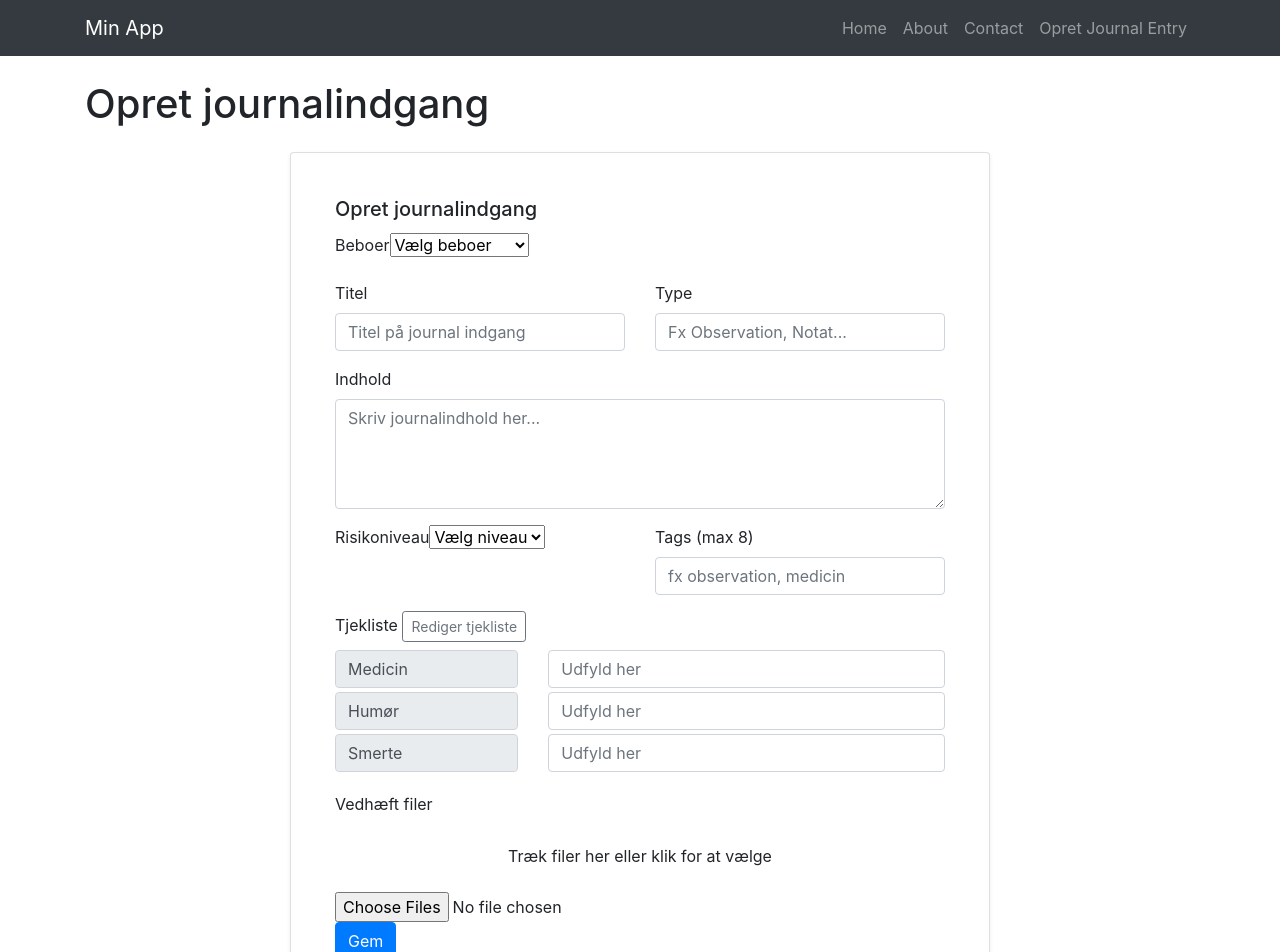
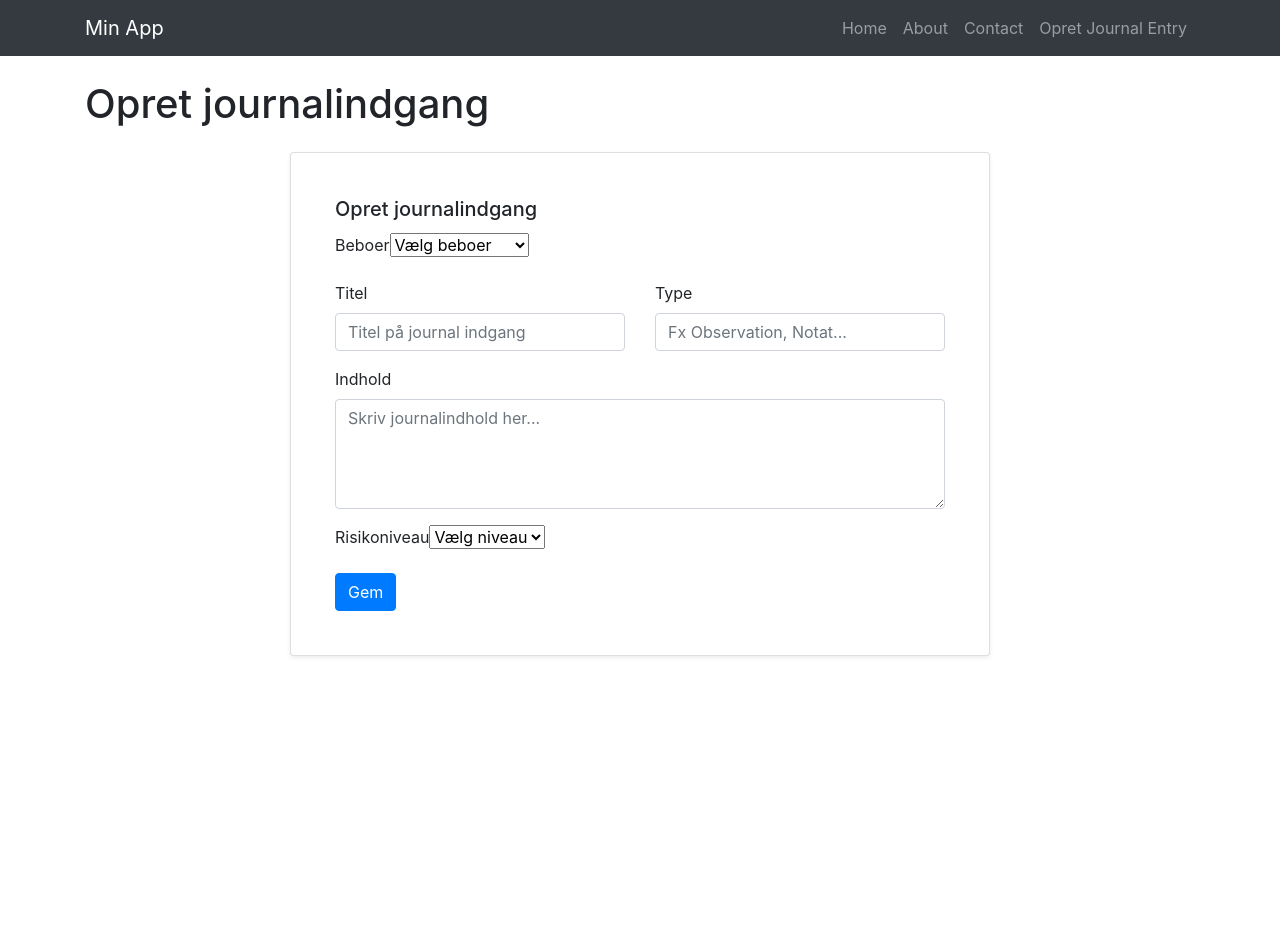
Before and after one commit to Carebridge-org/Carebridge-frontend, a React (Vite) app: page /create-journal in a window 1280 px wide. Shown: the top 952 px of the page. After the commit the page ends 800 px from the top, so only its background shows below. Built offline with nearby package versions, Linux system fonts and the light colour scheme.

Commit message:
Journal overview og fjernelse af visse datafelter

```diff
--- a/src/api/journalService.js
+++ b/src/api/journalService.js
@@ -3,7 +3,6 @@ export function getResidents() {
   return new Promise((resolve) => {
     setTimeout(() => {
       resolve([
-        { id: 1, username: "hans", displayName: "Hans Hansen" },
         { id: 2, username: "anna", displayName: "Anna Andersen" },
         { id: 3, username: "peter", displayName: "Peter Petersen" },
       ]);
--- a/src/components/ChecklistEditor.jsx
+++ /dev/null
@@ -1,88 +0,0 @@
-import { useState } from "react";
-import { Form, Button, Row, Col } from "react-bootstrap";
-
-export default function ChecklistEditor({ checklistData, onChange }) {
-  const [editing, setEditing] = useState(false);
-
-  function handleLabelChange(index, newLabel) {
-    const updated = [...checklistData];
-    updated[index].label = newLabel;
-    onChange(updated);
-  }
-
-  function handleValueChange(index, newValue) {
-    const updated = [...checklistData];
-    updated[index].value = newValue;
-    onChange(updated);
-  }
-
-  function addItem() {
-    onChange([...checklistData, { label: "", value: "" }]);
-  }
-
-  function removeItem(index) {
-    const updated = checklistData.filter((_, i) => i !== index);
-    onChange(updated);
-  }
-
-  return (
-    <Form.Group className="mb-3">
-      <Form.Label>
-        Tjekliste{" "}
-        <Button
-          size="sm"
-          variant="outline-secondary"
-          onClick={() => setEditing(!editing)}
-        >
-          {editing ? "Gem tjekliste" : "Rediger tjekliste"}
-        </Button>
-      </Form.Label>
-
-      <div className="d-flex flex-column gap-2">
-        {checklistData.map((item, idx) => (
-          <Row key={idx} className="align-items-center mb-1">
-            <Col xs={4}>
-              <Form.Control
-                type="text"
-                value={item.label}
-                onChange={(e) => handleLabelChange(idx, e.target.value)}
-                disabled={!editing}
-                placeholder="Fx Medicin"
-              />
-            </Col>
-            <Col xs={8}>
-              <Form.Control
-                type="text"
-                value={item.value}
-                onChange={(e) => handleValueChange(idx, e.target.value)}
-                placeholder="Udfyld her"
-              />
-            </Col>
-            {editing && (
-              <Col xs="auto">
-                <Button
-                  variant="outline-danger"
-                  size="sm"
-                  onClick={() => removeItem(idx)}
-                >
-                  Fjern
-                </Button>
-              </Col>
-            )}
-          </Row>
-        ))}
-      </div>
-
-      {editing && (
-        <Button
-          variant="outline-primary"
-          size="sm"
-          className="mt-2"
-          onClick={addItem}
-        >
-          Tilføj punkt
-        </Button>
-      )}
-    </Form.Group>
-  );
-}
--- a/src/components/FileUpload.jsx
+++ /dev/null
@@ -1,65 +0,0 @@
-import { useRef } from "react";
-
-export default function FileUpload ({ files, setFiles }) {
-    const fileInputRef = useRef(null);
-
-    function handleFilesChange(e) {
-        const selectedFiles = Array.from(e.target.files);
-        setFiles([...files, ...selectedFiles]);
-    }
-
-    function removeFile(index) {
-        const newFiles = files.filter((_, i) => i !== index);
-        setFiles(newFiles);
-    }
-
-    function handleDrop(e) {
-        e.preventDefault();
-        const droppedFiles = Array.from(e.dataTransfer.files);
-        setFiles([... files, ...droppedFiles]);
-    }
-
-    function handleDragOver(e) {
-        e.preventDefault();
-    }
-
-    return (
-    <div>
-      <label className="block font-medium mb-1">Vedhæft filer</label>
-      <div
-        className="border-dashed border-2 border-gray-400 rounded p-4 text-center cursor-pointer"
-        onDrop={handleDrop}
-        onDragOver={handleDragOver}
-        onClick={() => fileInputRef.current.click()}
-      >
-        Træk filer her eller klik for at vælge
-      </div>
-
-      <input
-        type="file"
-        multiple
-        ref={fileInputRef}
-        onChange={handleFilesChange}
-        className="hidden"
-      />
-
-      {/* Preview */}
-      {files.length > 0 && (
-        <ul className="mt-2 space-y-1">
-          {files.map((file, index) => (
-            <li key={index} className="flex justify-between items-center border p-1 rounded">
-              <span>{file.name} ({(file.size / 1024).toFixed(1)} KB)</span>
-              <button
-                type="button"
-                onClick={() => removeFile(index)}
-                className="text-red-600 hover:text-red-800"
-              >
-                Fjern
-              </button>
-            </li>
-          ))}
-        </ul>
-      )}
-    </div>
-  );
-}
--- a/src/components/JournalForm.jsx
+++ b/src/components/Journal/JournalForm.jsx
@@ -1,11 +1,13 @@
 import { useState } from "react";
 import { Form, Button, Row, Col, Alert, Card, ListGroup } from "react-bootstrap";
-import { createJournalEntry } from "../api/journalService";
-import { validateJournal } from "../utils/validation";
-import FileUpload from "./FileUpload";
-import ChecklistEditor from "./ChecklistEditor";
+//import { createJournalEntry } from "../../api/journalService";
+import { validateJournal } from "../../utils/validation";
+import { useNavigate } from "react-router-dom";
 
-export default function JournalForm({ residents, currentUser, initialData }) {
+
+export default function JournalForm({ residents, currentUser, initialData, addJournal }) {
+  const navigate = useNavigate();
+
   const [formData, setFormData] = useState(
     initialData || {
       resident: "",
@@ -13,13 +15,6 @@ export default function JournalForm({ residents, currentUser, initialData }) {
       type: "",
       content: "",
       riskAssessment: "",
-      tags: "",
-      checklistData: [
-        { label: "Medicin", value: "" },
-        { label: "Humør", value: "" },
-        { label: "Smerte", value: "" },
-      ],
-      attachments: [],
     }
   );
 
@@ -36,7 +31,7 @@ export default function JournalForm({ residents, currentUser, initialData }) {
     setFormData((prev) => ({ ...prev, attachments: files }));
   }
 
-  async function handleSubmit(e) {
+  function handleSubmit(e) {
     e.preventDefault();
     setStatus("loading");
 
@@ -48,10 +43,21 @@ export default function JournalForm({ residents, currentUser, initialData }) {
       return;
     }
 
-    try {
-      const payload = { ...formData, author: currentUser.id };
-      await createJournalEntry(payload);
-      setStatus("success");
+    const newJournal = {
+      id: Date.now(),
+      resident: formData.resident,
+      title: formData.title,
+      type: formData.type,
+      content: formData.content,
+      riskAssessment: formData.riskAssessment,
+      createdAt: new Date().toISOString,
+      author: currentUser.displayName,
+    };
+
+    addJournal(prev => [...prev, newJournal]);
+    setStatus("success");
+
+    navigate("/journal-overview");
 
       if (!initialData) {
         setFormData({
@@ -70,11 +76,7 @@ export default function JournalForm({ residents, currentUser, initialData }) {
         });
         setErrors({});
       }
-    } catch (err) {
-      console.error(err);
-      setStatus("error");
     }
-  }
 
   return (
     <Card className="p-4 shadow-sm mx-auto" style={{ maxWidth: "700px" }}>
@@ -163,51 +165,13 @@ export default function JournalForm({ residents, currentUser, initialData }) {
                 )}
               </Form.Group>
             </Col>
-            <Col>
-              <Form.Group>
-                <Form.Label>Tags (max 8)</Form.Label>
-                <Form.Control
-                  type="text"
-                  name="tags"
-                  value={formData.tags}
-                  onChange={handleChange}
-                  placeholder="fx observation, medicin"
-                />
-                {errors.tags && <Form.Text className="text-danger">{errors.tags}</Form.Text>}
-              </Form.Group>
-            </Col>
           </Row>
-
-          {/* --- ChecklistEditor --- */}
-          <ChecklistEditor
-            checklistData={formData.checklistData}
-            onChange={(updated) => setFormData((prev) => ({ ...prev, checklistData: updated }))}
-          />
-
-          {/* --- FileUpload --- */}
-          <FileUpload files={formData.attachments} setFiles={handleFiles} />
 
           {/* Submit */}
           <Button variant="primary" type="submit" disabled={status === "loading"}>
             {status === "loading" ? "Gemmer..." : "Gem"}
           </Button>
         </Form>
-
-        {/* Vedhæftede filer preview */}
-        {formData.attachments.length > 0 && (
-          <Card className="mt-3">
-            <Card.Body>
-              <Card.Title>Vedhæftede filer</Card.Title>
-              <ListGroup variant="flush">
-                {formData.attachments.map((file, idx) => (
-                  <ListGroup.Item key={idx}>
-                    {file.name} ({Math.round(file.size / 1024)} KB)
-                  </ListGroup.Item>
-                ))}
-              </ListGroup>
-            </Card.Body>
-          </Card>
-        )}
       </Card.Body>
     </Card>
   );
--- /dev/null
+++ b/src/components/Journal/JournalList.jsx
@@ -0,0 +1,33 @@
+import { Card, Button, ListGroup } from "react-bootstrap";
+import { Link } from "react-router-dom";
+
+export default function JournalList({ journals }) {
+  if (!journals.length) return <p className="text-muted">Ingen journaler oprettet endnu.</p>;
+
+  return (
+    <Card className="p-4 shadow-sm mx-auto" style={{ maxWidth: "800px" }}>
+      <Card.Body>
+        <Card.Title>Journaloversigt</Card.Title>
+        <ListGroup>
+          {journals.map(j => (
+            <ListGroup.Item key={j.id} className="d-flex justify-content-between">
+              <div>
+                <strong>{j.title}</strong>
+                <div className="text-muted" style={{ fontSize: "0.9rem" }}>
+                  {j.createdAt}
+                </div>
+                <div style={{ maxWidth: "500px" }} className="text-truncate">
+                  {j.content}
+                </div>
+              </div>
+              <Button variant="primary" as={Link} to={`/journal/${j.id}`}>Åbn</Button>
+            </ListGroup.Item>
+          ))}
+        </ListGroup>
+        <div className="mt-3 text-end">
+          <Button as={Link} to="/create-journal">Opret ny journal</Button>
+        </div>
+      </Card.Body>
+    </Card>
+  );
+}
--- /dev/null
+++ b/src/components/Journal/ShowJournalDetails.jsx
@@ -0,0 +1,30 @@
+import { useParams, Link } from "react-router-dom";
+import { Card, Button } from "react-bootstrap";
+
+export default function ShowJournalDetails({ journals }) {
+  const { journalId } = useParams();
+  const journal = journals.find(j => j.id === Number(journalId));
+
+  if (!journal) return <p>Journalen blev ikke fundet.</p>;
+
+  return (
+    <Card className="p-4 shadow-sm mx-auto" style={{ maxWidth: "700px" }}>
+      <Card.Body>
+        <Card.Title>{journal.title}</Card.Title>
+        <Card.Subtitle className="mb-2 text-muted">
+          {journal.createdAt} | Beboer: {journal.resident|| "Ukendt"}
+        </Card.Subtitle>
+        <Card.Text>
+          <strong>Type:</strong> {journal.type || "-"} <br />
+          <strong>Risikoniveau:</strong> {journal.riskAssessment || "-"} <br />
+          <strong>Indhold:</strong> <br />
+          {journal.content}
+          <Card.Subtitle className="mb-2 text-muted">
+          {journal.createdAt} | Af: {journal.author || "Ukendt"}
+          </Card.Subtitle>
+        </Card.Text>
+        <Button as={Link} to="/journal-overview">Tilbage til oversigten</Button>
+      </Card.Body>
+    </Card>
+  );
+}
--- a/src/pages/CreateJournalPage.jsx
+++ b/src/pages/CreateJournalPage.jsx
@@ -1,8 +1,8 @@
 import { useEffect, useState } from "react";
-import JournalForm from "../components/JournalForm";
+import JournalForm from "../components/Journal/JournalForm";
 import { getResidents } from "../api/journalService";
 
-export default function CreateJournalPage({ currentUser }) {
+export default function CreateJournalPage({ currentUser, addJournal }) {
   const [residents, setResidents] = useState([]);
   const [loading, setLoading] = useState(true);
   const [error, setError] = useState(null);
@@ -27,7 +27,7 @@ export default function CreateJournalPage({ currentUser }) {
   return (
     <div className="max-w-2xl mx-auto p-6">
       <h1 className="text-2xl font-semibold mb-4">Opret journalindgang</h1>
-      <JournalForm residents={residents} currentUser={currentUser} />
+      <JournalForm residents={residents} currentUser={currentUser} addJournal={addJournal}/>
     </div>
   );
 }
--- /dev/null
+++ b/src/pages/JournalOverviewPage.jsx
@@ -0,0 +1,9 @@
+import JournalList from "../components/Journal/JournalList";
+
+export default function JournalOverviewPage({ journals }) {
+  return (
+    <div className="mt-4">
+      <JournalList journals={journals} />
+    </div>
+  );
+}
```
Also changed, not shown: src/App.jsx (+18 -1 lines).
